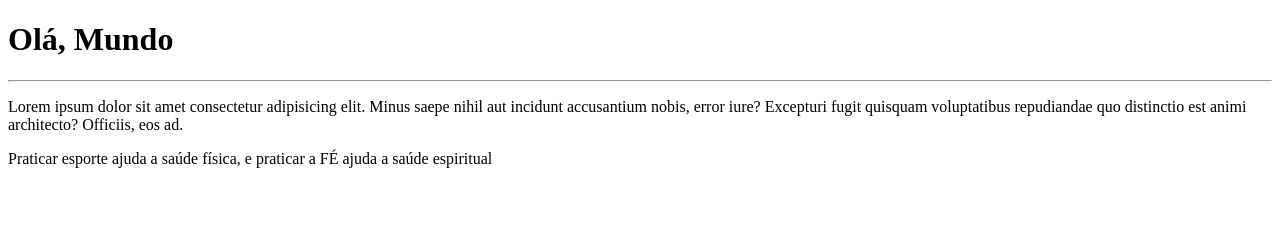
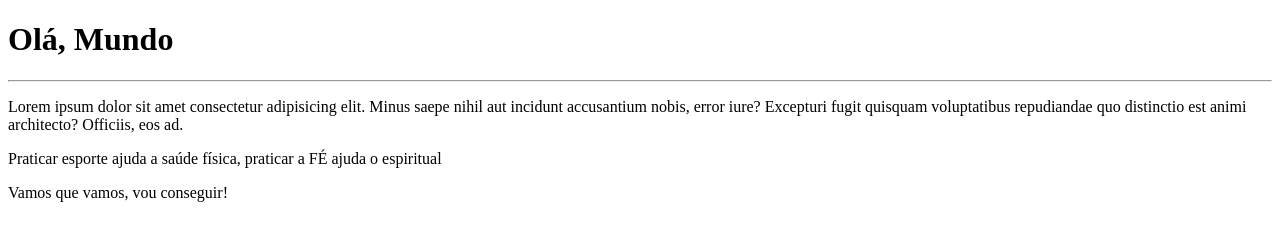
Before and after one commit to guilherme-sepulveda/ola-mundo, a plain HTML site: page Site-Exemplo/index.html in a window 1280 px wide. Drawn offline with Linux system fonts and the light colour scheme.

Commit message:
criei a linha vamos

```diff
--- a/Site-Exemplo/index.html
+++ b/Site-Exemplo/index.html
@@ -13,7 +13,8 @@
     <p>Lorem ipsum dolor sit amet consectetur adipisicing elit. Minus saepe nihil aut incidunt accusantium nobis, error
         iure? Excepturi fugit quisquam voluptatibus repudiandae quo distinctio est animi architecto? Officiis, eos ad.
     </p>
-    <p>Praticar esporte ajuda a saúde física, e praticar a FÉ ajuda a saúde espiritual</p>
+    <p>Praticar esporte ajuda a saúde física, praticar a FÉ ajuda o espiritual</p>
+    <p>Vamos que vamos, vou conseguir!</p>
 
 </body>
 
```
